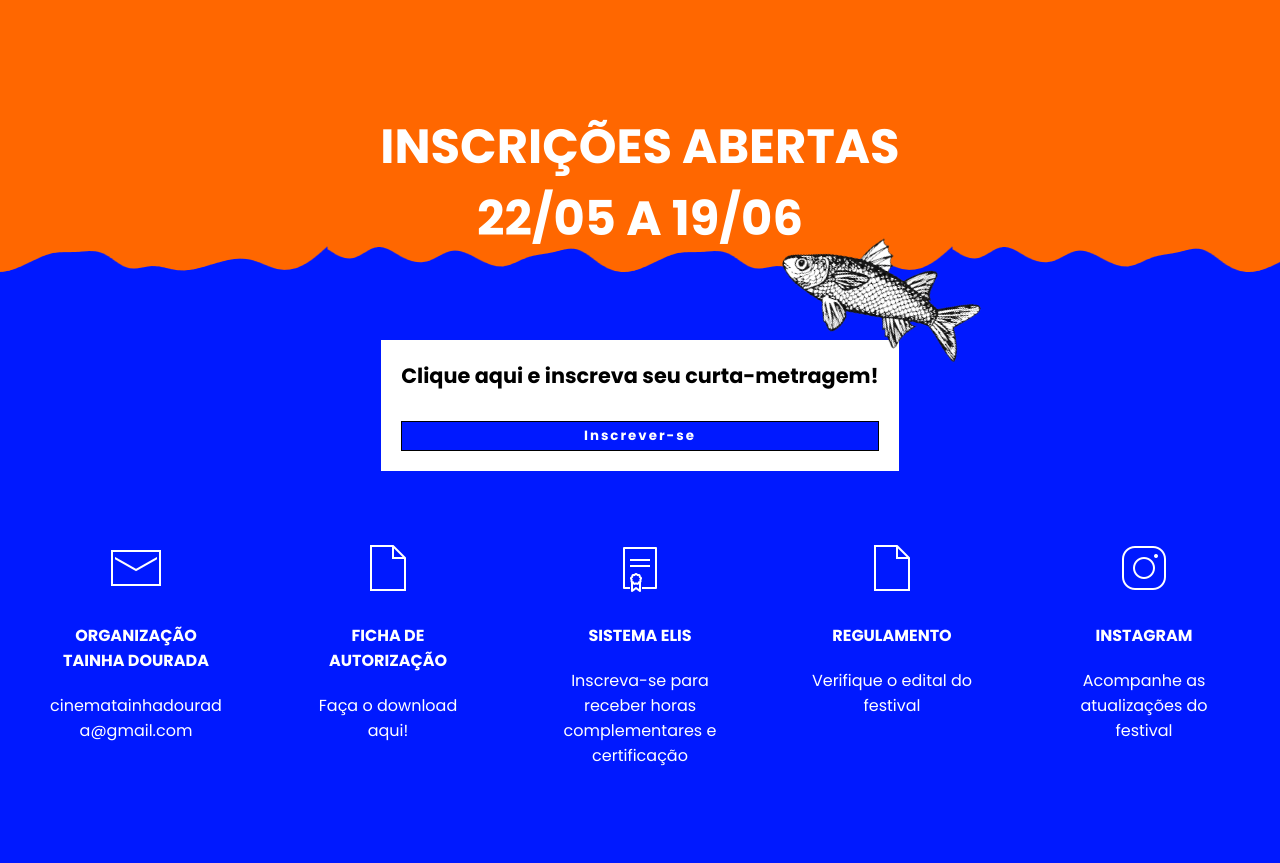
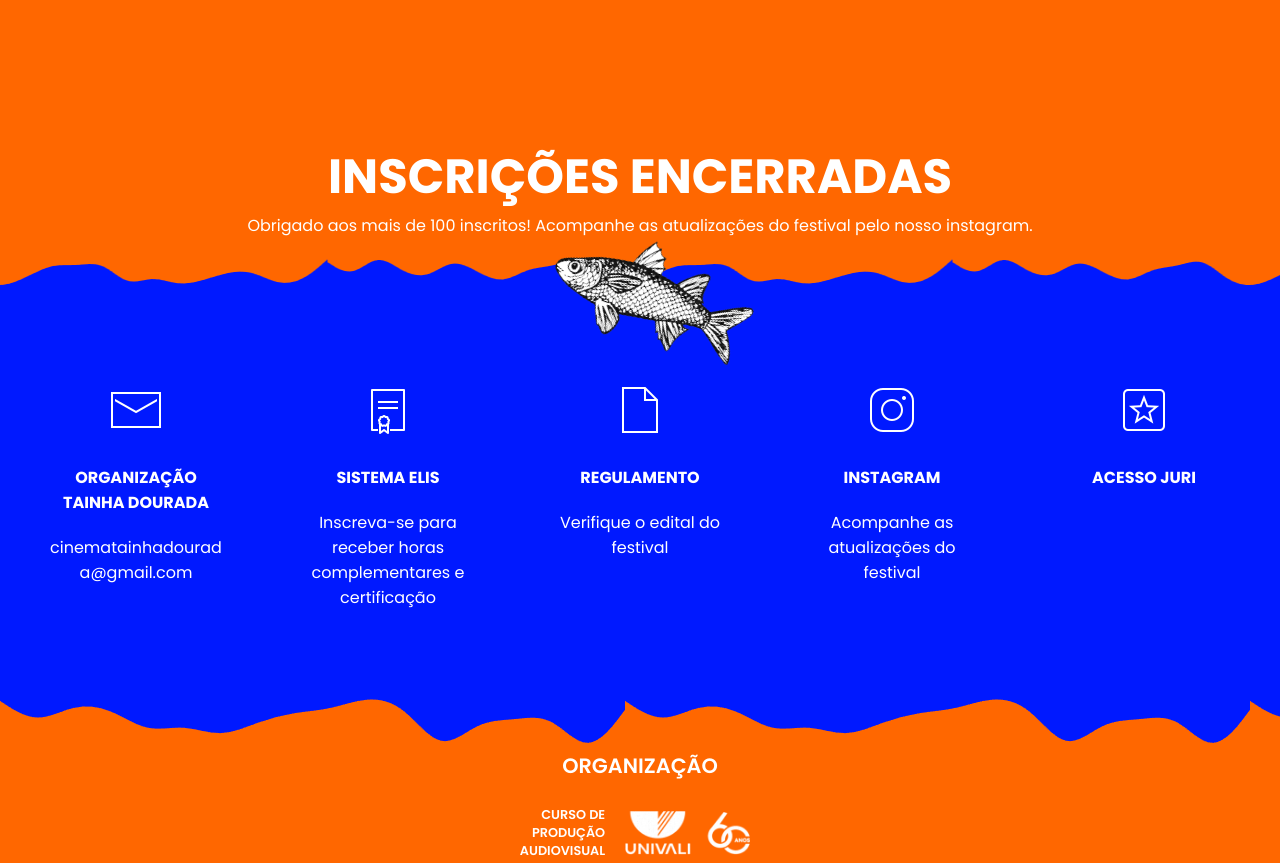
Before and after one commit to brunodalcin/tainha-dourada, a website: page index.html in a window 1280 px wide. Shown: the part 804-1667 px from the top of the page. Drawn offline with nearby package versions, Linux system fonts and the light colour scheme; a web font is replaced by a local one.

Commit message:
disable movies submit + css

```diff
--- a/components/footer/footer.js
+++ b/components/footer/footer.js
@@ -18,14 +18,14 @@ customElements.define('footer-component', class FooterComponent extends HTMLElem
               <div class="card-text"></div>
               </a>
             </div>
-            <div class="card">
+       <!-- <div class="card">
             <a href="https://festivaltainhadourada2024.com/docs/ficha.pdf" target="_blank">
               <div class="card-icon"><img src="assets/file.png"></div>
               <div class="card-title">FICHA DE AUTORIZAÇÃO</div>
               <div class="card-description">Faça o download aqui!</div>
               <div class="card-text"></div>
             </a>
-            </div>
+            </div>-->
             <div class="card" style="word-break: break-;">
             <a href="https://siaiap37.univali.br/elis4/" target="_blank">
               <div class="card-icon"><img src="assets/elis.png"></div>
--- a/components/home/home.css
+++ b/components/home/home.css
@@ -23,7 +23,7 @@
     vertical-align: text-top;
     position: relative  ;
     color: white;
-    padding: 40px;
+    padding: 70px;
     top: -25px;
     /* overflow: hidden; */
 }
@@ -31,8 +31,8 @@
 .blue::after {
     content: '';
     position: absolute;
-    bottom: -80px; /* Coloca a imagem no canto inferior */
-    right: -50px; /* Coloca a imagem no canto direito */
+    bottom: -70px; /* Coloca a imagem no canto inferior */
+    right: 340px; /* Coloca a imagem no canto direito */
     width: 220px; /* Define a largura da imagem */
     height: 170px; /* Define a altura da imagem */
     background-image: url('/assets/peixe.png'); /* Define a imagem a ser usada */
@@ -133,7 +133,7 @@
     }
     .blue::after {
         bottom: -70px; /* Coloca a imagem no canto inferior */
-        left:200px;
+        left:160px;
         width: 180px;
         height: 150px;
         /* overflow: hidden;  */
--- a/components/home/home.js
+++ b/components/home/home.js
@@ -30,35 +30,25 @@ customElements.define('home-component', class HomeComponent extends HTMLElement
                 <div class="orange">
 
                     <div class="blue">
-                        <span class="title">INSCRIÇÕES ABERTAS<br>22/05 A 19/06</span></span>
+                        <span class="title">INSCRIÇÕES ENCERRADAS</span><br>
+                        <span>Obrigado aos mais de 100 inscritos! Acompanhe as atualizações do festival pelo nosso instagram.</span>
                     </div>
                 </div>
-                <div class="blue-box">
-                    <div class="white">
 
-                            <div id="txt1">
-                                Clique aqui e inscreva seu curta-metragem!
-                            </div>
-                            <div class="email-form">
-                                <button class="btn-field" type="button" id="subscribe-button">Inscrever-se</button>
-                            </div>
-                    </div>
-
-                </div>
 
             </div>
             `;
 
             // Adiciona o evento de clique ao botão de inscrição
-            this.querySelector('#subscribe-button').addEventListener('click', () => {
-                window.scrollTo({ top: 0, behavior: 'smooth' });
+            // this.querySelector('#subscribe-button').addEventListener('click', () => {
+            //     window.scrollTo({ top: 0, behavior: 'smooth' });
 
-                const headerComponent = document.createElement('header-component');
-                document.head.appendChild(headerComponent);
+            //     const headerComponent = document.createElement('header-component');
+            //     document.head.appendChild(headerComponent);
 
-                loadComponent('form');
+            //     loadComponent('form');
 
-            });
+            // });
             // Adiciona um event listener para o evento touchstart (toque na tela)
             document.addEventListener('touchstart', function() {
                 // Verifica se o vídeo está pausado
```
